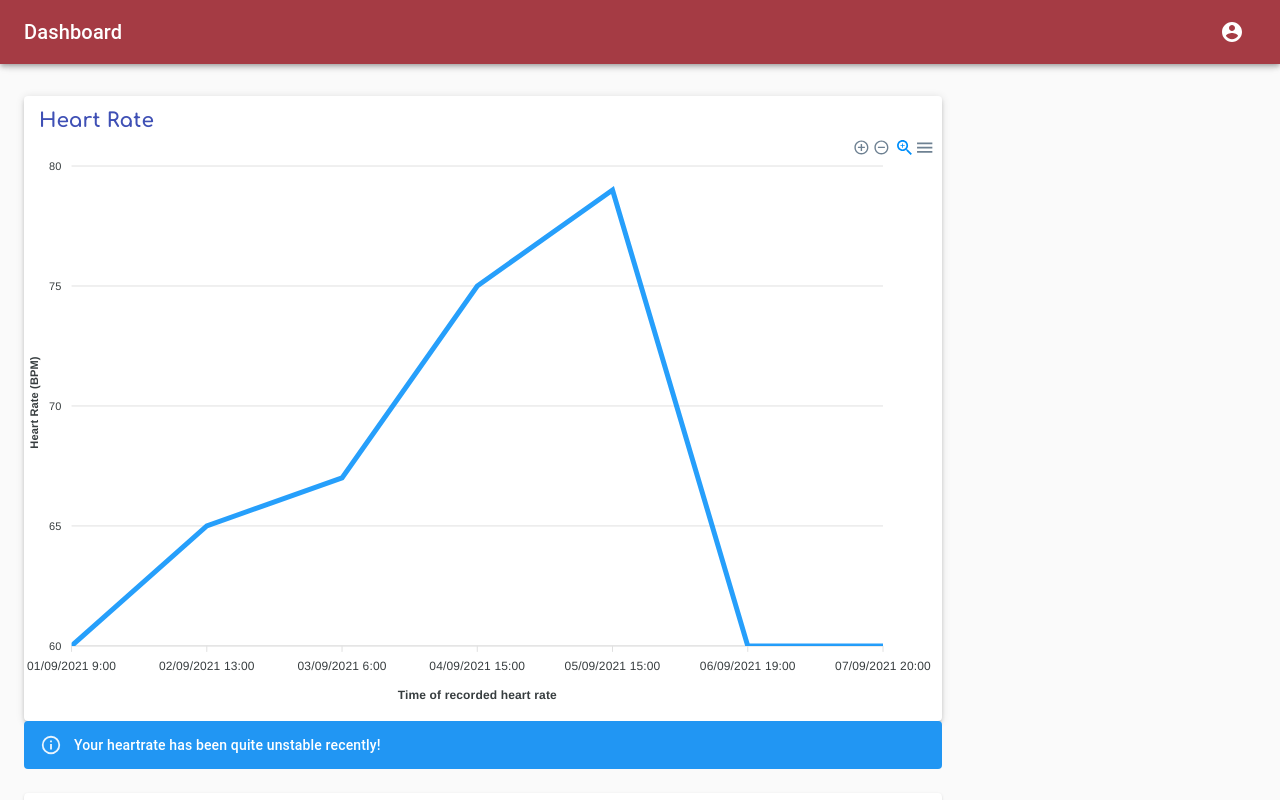
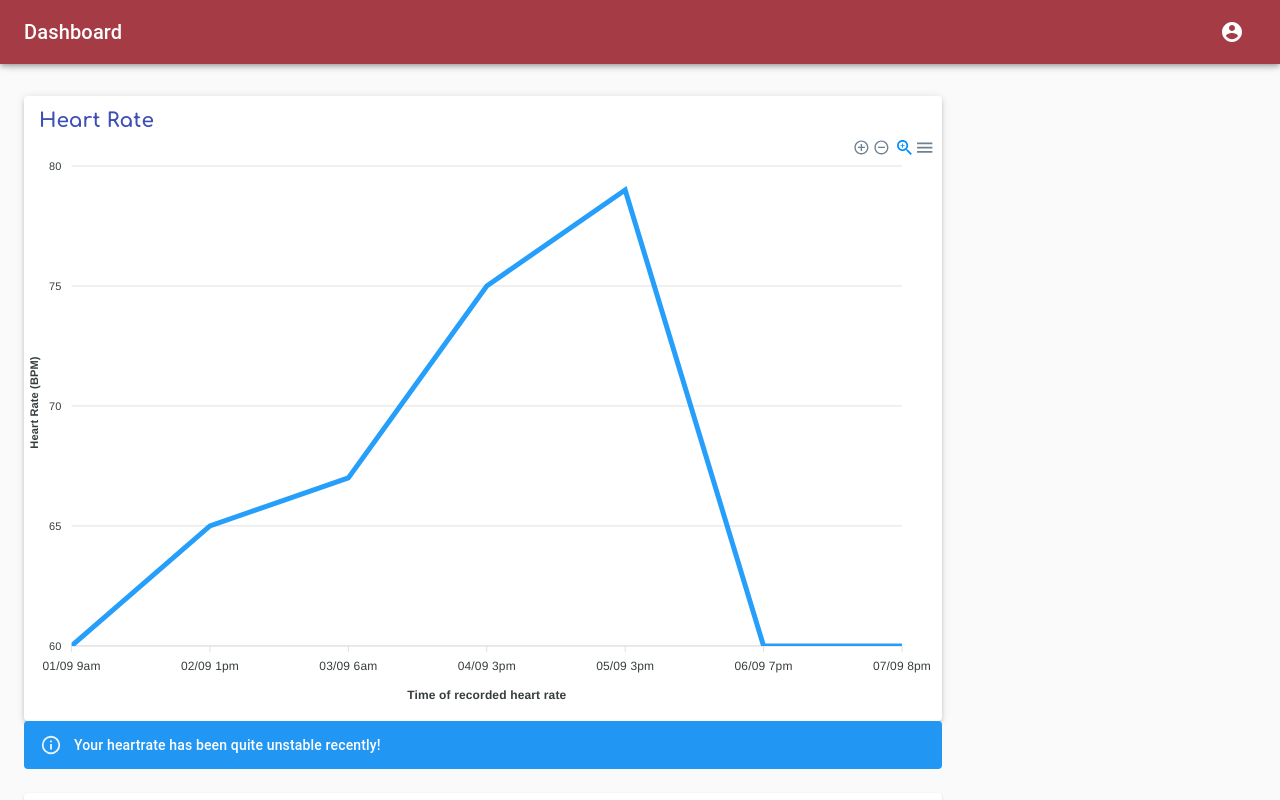
Before and after one commit to amcunio/WIT2021_Hackathon_structs, a React (Create React App) app: page /patient in a window 1280 px wide. Built offline with nearby package versions, Linux system fonts and the light colour scheme.

Commit message:
make dates cleaner

```diff
--- a/src/components/HeartRate/heatRate.js
+++ b/src/components/HeartRate/heatRate.js
@@ -14,7 +14,7 @@ const useStyles = makeStyles((theme) => ({
     },
 }));
 
-const date = ["01/09/2021 9:00", "02/09/2021 13:00", "03/09/2021 6:00", "04/09/2021 15:00", "05/09/2021 15:00", "06/09/2021 19:00", "07/09/2021 20:00"];
+const date = ["01/09 9am", "02/09 1pm", "03/09 6am", "04/09 3pm", "05/09 3pm", "06/09 7pm", "07/09 8pm"];
 const options = {
   xaxis: {
     categories: date,
```
